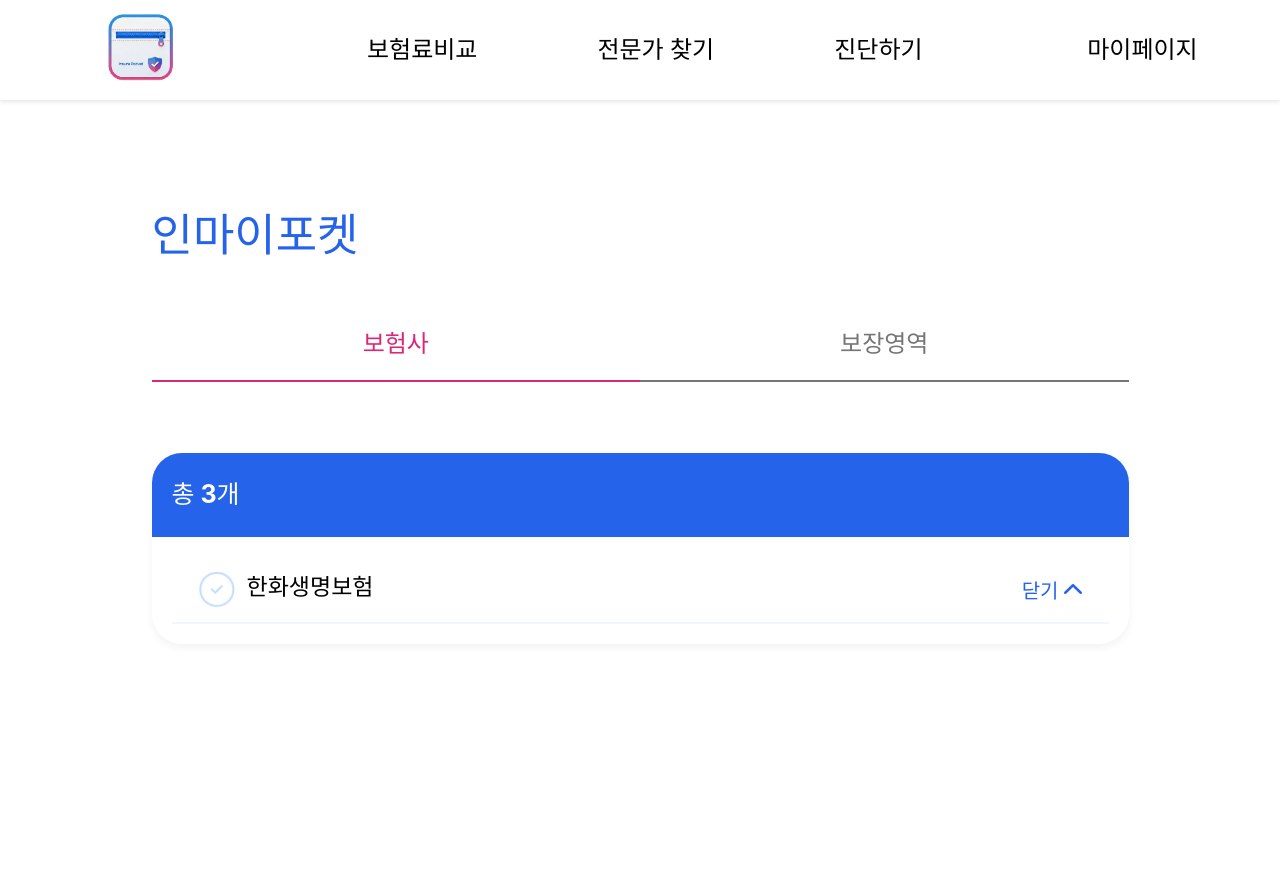
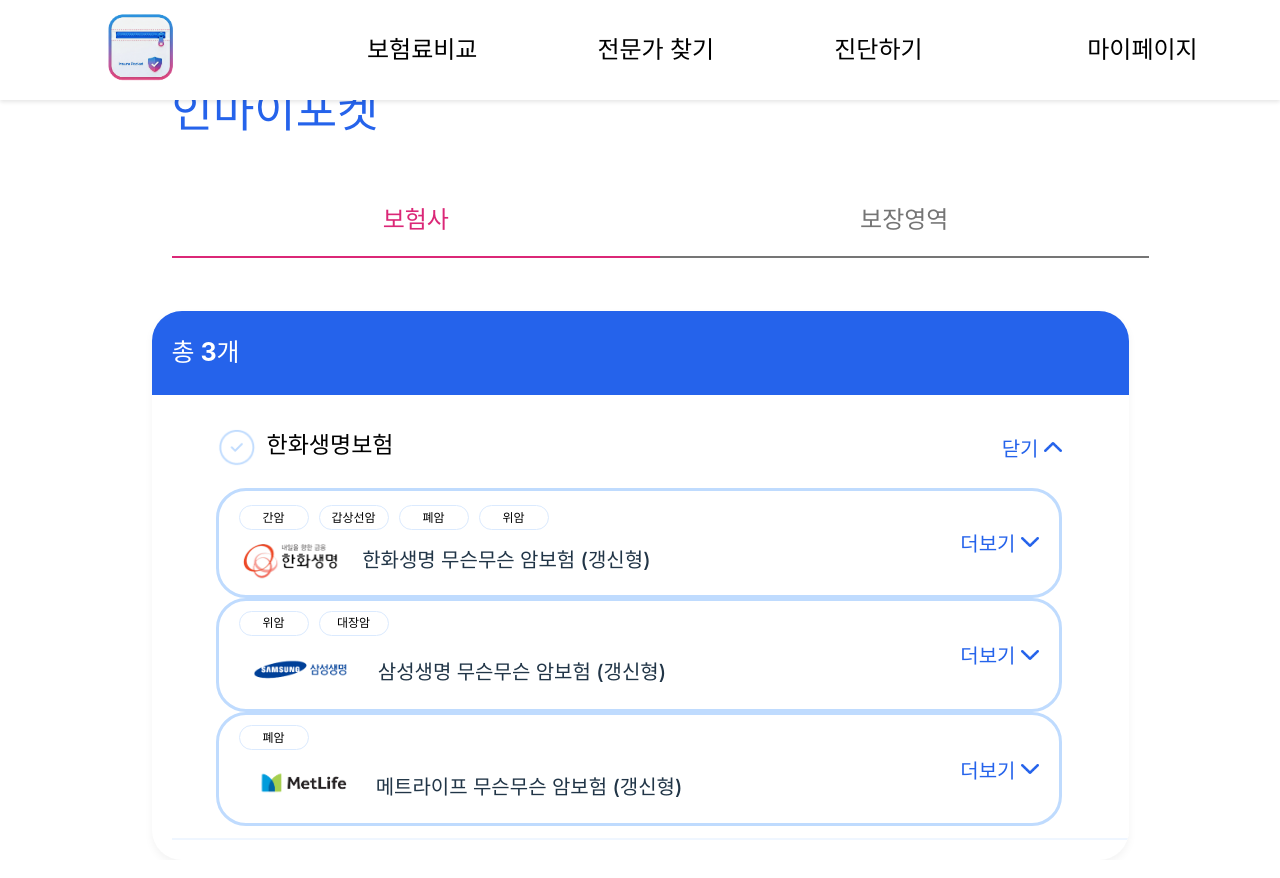
Before and after one commit to nenen2ya/insure-pocket, a React (Vite) app: page /inmypocket in a window 1280 px wide. Both pictures are taken after a click on the button "더보기". Shown: the top 878 px of the page. Before the commit the page ends 800 px from the top, so only its background shows below. Built offline with nearby package versions, Linux system fonts and the light colour scheme.

Commit message:
인마이포켓 수정 중

```diff
--- a/src/components/PocketBar.tsx
+++ b/src/components/PocketBar.tsx
@@ -36,17 +36,18 @@
     );
 }
 
-
 interface PocketBarProps {
-    company: string; //회사이름
+    std: string; //회사이름 혹은 질병 대분류
     width?: string;
     height?: string;
+    children?: React.ReactNode;
 }
 
 const PocketBar: React.FC<PocketBarProps> = ({
-    company,
+    std,
     width="100%",
-    height="auto"
+    height="100%",
+    children
 }) => {
     const [open, setOpen] = useState(false);
     const [checked, setChecked] = useState(false);
@@ -55,17 +56,20 @@
     const toggleCheck = () => setChecked(!checked)
 
     return(
-        <div style={{margin:"0 -20px"}}>
+        <div style={{
+            position:"relative",
+            width,
+            height,
+            boxSizing:"border-box",
+            backgroundColor: "white",
+            borderBottom:"2px solid #eff6ff",
+            padding:"12px 44px",
+            }}>
             <div style={{
-                width,
-                height,
-                boxSizing:"border-box",
-                backgroundColor: "white",
-                borderBottom:"2px solid #eff6ff",
                 display:"flex",
                 alignItems:"center",
                 justifyContent:"space-between",
-                padding:"12px 44px",
+
                 position:"relative"
             }}>
                 <div style={{
@@ -77,7 +81,7 @@
                         <MyCheck checked={checked} />
                     </div>
                     <div style={{position:"relative", top:"-2px"}}>
-                        <span style={{fontSize:"23px", fontWeight:"500", color:"#000000",top:"-1px"}}>{company}</span>
+                        <span style={{fontSize:"23px", fontWeight:"500", color:"#000000",top:"-1px"}}>{std}</span>
                     </div>
                 </div>
                     <button
@@ -105,6 +109,17 @@
                         </div>
                     </button>
                 </div>
+
+
+                <div style={{
+                    maxHeight: open ? "1000px" : "0px",
+                    overflow: "hidden",
+                    opacity: open ? 1 : 0,
+                    transition: "all 0.4s ease",
+                    paddingTop: open ? "20px" : "0px"
+                }}>
+                    {children}
+                </div>
         </div>
     );
 };
--- a/src/components/RecommendCard.tsx
+++ b/src/components/RecommendCard.tsx
@@ -32,7 +32,8 @@
     imgSrc,
     title,
     cancerKeywords,
-    href
+    href,
+    width=900
 }) => {
     const [open, setOpen] = useState(false);
     const toggle = () => setOpen(!open); //open -> !open으로 바꿈
@@ -40,7 +41,7 @@
     return (
         <div
         style={{
-            width: 900,
+            width,
             minHeight: 84,
             border: "3px solid #BFDBFE",
             borderRadius: "30px",
--- a/src/pages/Inmypocket.tsx
+++ b/src/pages/Inmypocket.tsx
@@ -1,116 +1,332 @@
-import React, {useState} from 'react';
+// import React, {useState} from 'react';
+// import ReportCard from "../components/ReportCard";
+// import PocketBar from '../components/PocketBar';
+// import RecommendCard from '../components/RecommendCard';
+// import hanhwa from "../assets/img/company/hanhwa.png"
+// import samsung from "../assets/img/company/samsung.png"
+// import metlife from "../assets/img/company/metlife.png"
+
+
+// const Inmypocket:React.FC = () => {
+//     const insurnum = "3"
+//     const company = "한화생명보험"
+//     const type = "암"
+//     const imgSrcs = [hanhwa,samsung,metlife];
+//     const titles = [
+//         "한화생명 무슨무슨 암보험 (갱신형)",
+//         "삼성생명 무슨무슨 암보험 (갱신형)",
+//         "메트라이프 무슨무슨 암보험 (갱신형)"
+//     ];
+//     const hrefs = [
+//         "https://www.hanwhalife.com/main/MN_0000000_P10000.do", //한화 주소
+//         "https://www.samsunglife.com/", //삼성 주소
+//         "https://www.metlife.co.kr/", //메트라이프 주소
+//     ]
+//     const cancerKeywords = [
+//         ["간암", "갑상선암", "폐암","위암"],
+//         ['위암', '대장암'],
+//         ['폐암']
+//     ];
+//     const [activeTab, setActiveTab] = useState<"보험사" | "보장영역">("보험사")
+
+//     return(
+//         <div>
+//             <div style={{
+//                 display:"flex",
+//                 flexDirection:"column",
+//                 alignItems:"flex-start",
+//                 backgroundColor:"red"
+//             }}>
+//                 <p style={{color:"#2563EB", fontSize:"45px", fontWeight:"500"}}>인마이포켓</p>
+//             </div>
+
+//             <div style={{
+//                 display:"flex",
+//                 flexDirection:"row",
+//                 alignItems:"center",
+//                 width:"977px",
+//                 height:"61px",
+//                 position:"relative"
+//             }}>
+//                 {/*보험사탭*/}
+//                 <div onClick={() => setActiveTab("보험사")} style={{
+//                     width:"488.5px",
+//                     height:"100%",
+//                     display:"flex",
+//                     alignItems:"center",
+//                     justifyContent:"center",
+//                     cursor:"pointer",
+//                     position:"relative"
+//                 }}>
+//                     <div style={{
+//                         color: activeTab === "보험사" ? "#DB2777" : "#757575",
+//                         fontSize: 24,
+//                         fontWeight:"500",
+//                         lineHeight: 1.4,
+//                         transition:"color 0.3s ease"
+//                     }}>
+//                         보험사
+//                     </div>
+//                     <div style={{
+//                         backgroundColor: activeTab === "보험사" ? "#DB2777" : "#757575",
+//                         width:"100%",
+//                         height:"2px",
+//                         bottom:"-7px",
+//                         position:"absolute",
+//                         transition:"background-color 0.3s ease"
+//                     }}>
+//                     </div>
+//                 </div>
+
+//                 {/*보장영역탭*/}
+//                 <div onClick={() => setActiveTab("보장영역")} style={{
+//                     width:"488.5px",
+//                     height:"100%",
+//                     display:"flex",
+//                     alignItems:"center",
+//                     justifyContent:"center",
+//                     cursor:"pointer",
+//                     position:"relative"
+//                 }}>
+//                     <div style={{
+//                         color: activeTab === "보장영역" ? "#DB2777" : "#757575",
+//                         fontSize: 24,
+//                         fontWeight:"500",
+//                         lineHeight: 1.4,
+//                         transition:"color 0.3s ease"
+//                     }}>
+//                         보장영역
+//                     </div>
+//                     <div style={{
+//                         backgroundColor: activeTab === "보장영역" ? "#DB2777" : "#757575",
+//                         width:"100%",
+//                         height:"2px",
+//                         bottom:"-7px",
+//                         position:"absolute",
+//                         transition:"background-color 0.3s ease"
+//                     }}>
+//                     </div>
+//                 </div>
+//             </div>
+
+//             <div style={{marginTop:"78px"}}>
+//                 <ReportCard title={`총 ${insurnum}개`} width="977px" height="auto">
+//                     <div style={{overflow:"hidden", width:"100%"}}>
+//                         <div style={{
+//                             display:"flex",
+//                             justifyContent:"row",
+//                             transform: activeTab === "보험사" ? "translateX(0%)" : "translateX(-100%)",
+//                             transition:"transform 0.3s ease-in-out",
+//                         }}>
+//                             {/*보험사*/}
+//                             <div style ={{
+//                                 width:"100%",
+//                                 flexShrink:0,
+//                             }}>
+//                                 <PocketBar std={company}>
+//                                     {imgSrcs.map((imgSrc,i) => (
+//                                     <RecommendCard
+//                                         key = {i}
+//                                         imgSrc={imgSrc}
+//                                         title={titles[i]}
+//                                         cancerKeywords={cancerKeywords[i]}
+//                                         href={hrefs[i]}
+//                                         width="800px"
+//                                     />
+//                                 ))
+//                                 }
+//                             </PocketBar>
+//                             </div>
+//                             {/*보장영역*/}
+//                             <div style ={{
+//                                 width:"100%",
+//                                 flexShrink:0
+//                             }}>
+//                                 <PocketBar std={type}></PocketBar>
+//                             </div>
+//                         </div>
+//                     </div>
+//                 </ReportCard>
+//             </div>
+//         </div>
+//     );
+// };
+
+// export default Inmypocket
+
+import React, { useState } from 'react';
 import ReportCard from "../components/ReportCard";
 import PocketBar from '../components/PocketBar';
+import RecommendCard from '../components/RecommendCard';
+import hanhwa from "../assets/img/company/hanhwa.png";
+import samsung from "../assets/img/company/samsung.png";
+import metlife from "../assets/img/company/metlife.png";
 
+const Inmypocket: React.FC = () => {
+const insurnum = "3";
+const company = "한화생명보험";
+const type = "암";
+const imgSrcs = [hanhwa, samsung, metlife];
+const titles = [
+    "한화생명 무슨무슨 암보험 (갱신형)",
+    "삼성생명 무슨무슨 암보험 (갱신형)",
+    "메트라이프 무슨무슨 암보험 (갱신형)",
+];
+const hrefs = [
+    "https://www.hanwhalife.com/main/MN_0000000_P10000.do",
+    "https://www.samsunglife.com/",
+    "https://www.metlife.co.kr/",
+];
+const cancerKeywords = [
+    ["간암", "갑상선암", "폐암", "위암"],
+    ["위암", "대장암"],
+    ["폐암"],
+];
 
-const Inmypocket:React.FC = () => {
-    const insurnum = "3"
-    const company = ["한화생명보험", "메트라이프"]
-    const type = ["암"]
-    const [activeTab, setActiveTab] = useState<"보험사" | "보장영역">("보험사")
+const [activeTab, setActiveTab] = useState<"보험사" | "보장영역">("보험사");
 
-    return(
-        <div>
+return (
     <div style={{
-                display:"flex",
-                flexDirection:"column",
-                alignItems:"flex-start"
+    display: "flex",
+    flexDirection: "column",
+    alignItems: "center",
+    width: "100%",
+    minHeight: "100vh",
+    overflowY: "auto", // 스크롤 전체에만 걸림
+    backgroundColor: "white",
+    position: "relative",
     }}>
-                <p style={{color:"#2563EB", fontSize:"45px", fontWeight:"500"}}>인마이포켓</p>
-            </div>
+    {/* ✅ 제목 (고정됨) */}
+    <div style={{
+        position: "sticky",  // 스크롤해도 상단에 고정
+        top: 0,
+        zIndex: 20,
+        backgroundColor: "white",
+        paddingBottom: "20px",
+    }}>
+        <p style={{
+        color: "#2563EB",
+        fontSize: "45px",
+        fontWeight: "500",
+        textAlign: "left",
+        marginLeft: "40px"
+        }}>
+        인마이포켓
+        </p>
 
+        {/* 탭 */}
         <div style={{
-                display:"flex",
-                flexDirection:"row",
-                alignItems:"center",
-                width:"977px",
-                height:"61px",
-                position:"relative"
+        display: "flex",
+        flexDirection: "row",
+        alignItems: "center",
+        width: "977px",
+        height: "61px",
+        position: "relative",
+        marginLeft: "40px"
         }}>
-                {/*보험사탭*/}
-                <div onClick={() => setActiveTab("보험사")} style={{
-                    width:"488.5px",
-                    height:"100%",
-                    display:"flex",
-                    alignItems:"center",
-                    justifyContent:"center",
-                    cursor:"pointer",
-                    position:"relative"
-                }}>
+        {/* 보험사 탭 */}
+        <div
+            onClick={() => setActiveTab("보험사")}
+            style={{
+            width: "488.5px",
+            height: "100%",
+            display: "flex",
+            alignItems: "center",
+            justifyContent: "center",
+            cursor: "pointer",
+            position: "relative",
+            }}
+        >
             <div style={{
             color: activeTab === "보험사" ? "#DB2777" : "#757575",
             fontSize: 24,
-                        fontWeight:"500",
-                        lineHeight: 1.4,
-                        transition:"color 0.3s ease"
+            fontWeight: "500",
+            transition: "color 0.3s ease",
             }}>
             보험사
             </div>
             <div style={{
             backgroundColor: activeTab === "보험사" ? "#DB2777" : "#757575",
-                        width:"100%",
-                        height:"2px",
-                        bottom:"-7px",
-                        position:"absolute",
-                        transition:"background-color 0.3s ease"
-                    }}>
-                    </div>
+            width: "100%",
+            height: "2px",
+            bottom: "-7px",
+            position: "absolute",
+            transition: "background-color 0.3s ease",
+            }} />
         </div>
 
-                {/*보장영역탭*/}
-                <div onClick={() => setActiveTab("보장영역")} style={{
-                    width:"488.5px",
-                    height:"100%",
-                    display:"flex",
-                    alignItems:"center",
-                    justifyContent:"center",
-                    cursor:"pointer",
-                    position:"relative"
-                }}>
+        {/* 보장영역 탭 */}
+        <div
+            onClick={() => setActiveTab("보장영역")}
+            style={{
+            width: "488.5px",
+            height: "100%",
+            display: "flex",
+            alignItems: "center",
+            justifyContent: "center",
+            cursor: "pointer",
+            position: "relative",
+            }}
+        >
             <div style={{
             color: activeTab === "보장영역" ? "#DB2777" : "#757575",
             fontSize: 24,
-                        fontWeight:"500",
-                        lineHeight: 1.4,
-                        transition:"color 0.3s ease"
+            fontWeight: "500",
+            transition: "color 0.3s ease",
             }}>
             보장영역
             </div>
             <div style={{
             backgroundColor: activeTab === "보장영역" ? "#DB2777" : "#757575",
-                        width:"100%",
-                        height:"2px",
-                        bottom:"-7px",
-                        position:"absolute",
-                        transition:"background-color 0.3s ease"
-                    }}>
+            width: "100%",
+            height: "2px",
+            bottom: "-7px",
+            position: "absolute",
+            transition: "background-color 0.3s ease",
+            }} />
         </div>
         </div>
     </div>
 
-            <div style={{marginTop:"78px"}}>
+    {/* ✅ ReportCard (고정된 구조 안에서 토글만 확장됨) */}
+    <div style={{ marginTop: "40px" }}>
         <ReportCard title={`총 ${insurnum}개`} width="977px" height="auto">
-                    <div style={{overflow:"hidden", width:"100%"}}>
         <div style={{
-                            display:"flex",
-                            justifyContent:"row",
-                            width:"200%",
-                            transform: activeTab === "보험사" ? "translateX(0%)" : "translateX(-50%)",
-                            transition:"transform 0.3s ease-in-out",
+            overflow: "visible",
+            width: "100%",
+            position: "relative"
         }}>
-                            {/*보험사*/}
-                            <div style ={{
-                                width:"50%",
-                                flexShrink:0,
+            <div style={{
+            display: "flex",
+            justifyContent: "row",
+            transform: activeTab === "보험사" ? "translateX(0%)" : "translateX(-100%)",
+            transition: "transform 0.3s ease-in-out",
             }}>
-                                <PocketBar company={company[0]}></PocketBar>
+            {/* 보험사 탭 */}
+            <div style={{
+                width: "100%",
+                flexShrink: 0,
+            }}>
+                <PocketBar std={company}>
+                {imgSrcs.map((imgSrc, i) => (
+                    <RecommendCard
+                    key={i}
+                    imgSrc={imgSrc}
+                    title={titles[i]}
+                    cancerKeywords={cancerKeywords[i]}
+                    href={hrefs[i]}
+                    width="800px"
+                    />
+                ))}
+                </PocketBar>
             </div>
-                            {/*보장영역*/}
-                            <div style ={{
-                                width:"50%",
-                                flexShrink:0
+
+            {/* 보장영역 탭 */}
+            <div style={{
+                width: "100%",
+                flexShrink: 0
             }}>
-                                <p>{type[0]}</p>
+                <PocketBar std={type}></PocketBar>
             </div>
             </div>
         </div>
@@ -120,4 +336,4 @@
 );
 };
 
-export default Inmypocket
+export default Inmypocket;
```
Lines whose indentation alone changed are shown as unchanged.
